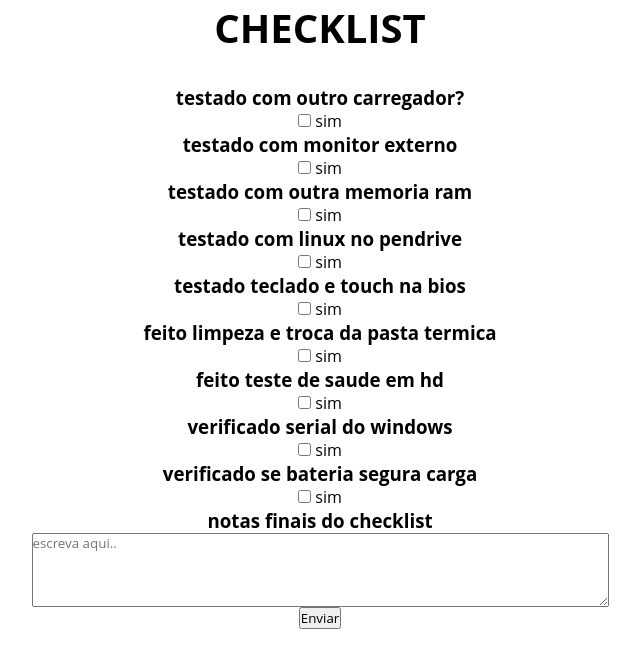
After one commit to gabriel447/estoqueDeProdutos, a PHP site: page /include/notebook.php in a window 1280 px wide. The commit adds this page. Shown: the top 668 px of the page, without its empty margins (320-960 px from the left). Run offline with PHP 8.4, Linux system fonts and the light colour scheme.

Commit message:
checklist

```diff
--- a/css/style.css
+++ b/css/style.css
@@ -283,3 +283,37 @@ div.logar {
     text-align: center;
     padding-top: 40px;
 }
+
+/*checklists*/
+
+.tituloChecklistLoja {
+    text-align: center;
+    font-family: Verdana;
+    font-size: 20px;
+    color: black;
+    padding-bottom: 30px;
+}
+
+.corpoChecklistLoja {
+    text-align: center;
+}
+
+.corpoChecklistLoja div {
+    padding: 0px;
+}
+
+.tituloChecklisTecnico {
+    text-align: center;
+    font-family: Verdana;
+    font-size: 20px;
+    color: black;
+    padding-bottom: 30px;
+}
+
+.corpoChecklistTecnico {
+    text-align: center;
+}
+
+.corpoChecklistTecnico div {
+    padding: 0px;
+}
--- /dev/null
+++ b/include/checklist.php
@@ -0,0 +1,5 @@
+<?php
+
+
+
+?>
--- a/include/item.php
+++ b/include/item.php
@@ -15,7 +15,6 @@
             </form>
             </td>
         </tr>
-
 <?php
 include '../conexao.php';
 
--- /dev/null
+++ b/include/notebook.php
@@ -0,0 +1,60 @@
+<header class="tituloChecklisTecnico">
+    <h1>CHECKLIST</h1>
+</header>
+
+<section class="corpoChecklistTecnico">
+    <form action="" method="post">
+        <div>
+            <h3>testado com outro carregador?</h3>
+            <input type="checkbox" value="yes"> sim
+            <br>
+        </div>
+        <div>
+            <h3>testado com monitor externo</h3>
+            <input type="checkbox" value="yes"> sim
+            <br>
+        </div>
+        <div>
+            <h3>testado com outra memoria ram</h3>
+            <input type="checkbox" value="yes"> sim
+            <br>
+        </div>
+        <div>
+            <h3>testado com linux no pendrive</h3>
+            <input type="checkbox" value="yes"> sim
+            <br>
+        </div>
+        <div>
+            <h3>testado teclado e touch na bios</h3>
+            <input type="checkbox" value="yes"> sim
+            <br>
+        </div>
+        <div>
+            <h3>feito limpeza e troca da pasta termica</h3>
+            <input type="checkbox" value="yes"> sim
+            <br>
+        </div>
+        <div>
+            <h3>feito teste de saude em hd</h3>
+            <input type="checkbox" value="yes"> sim
+            <br>
+        </div>
+        <div>
+            <h3>verificado serial do windows</h3>
+            <input type="checkbox" value="yes"> sim
+            <br>
+        </div>
+        <div>
+            <h3>verificado se bateria segura carga</h3>
+            <input type="checkbox" value="yes"> sim
+            <br>
+        </div>
+        <div>
+            <h3>notas finais do checklist</h3>
+            <textarea placeholder="escreva aqui.." rows="4" cols="70" id=""></textarea>
+            <br>
+            <button type="button">Enviar</button>
+        </div>
+    </form>
+</section>
+<link href="../css/style.css" rel="stylesheet">
```
Also changed, not shown: include/celular.php (added, +44 -0 lines), include/consultar.php (+22 -7 lines).
